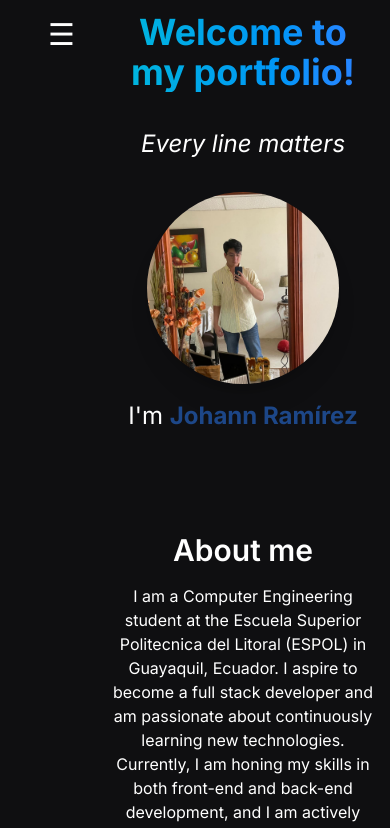
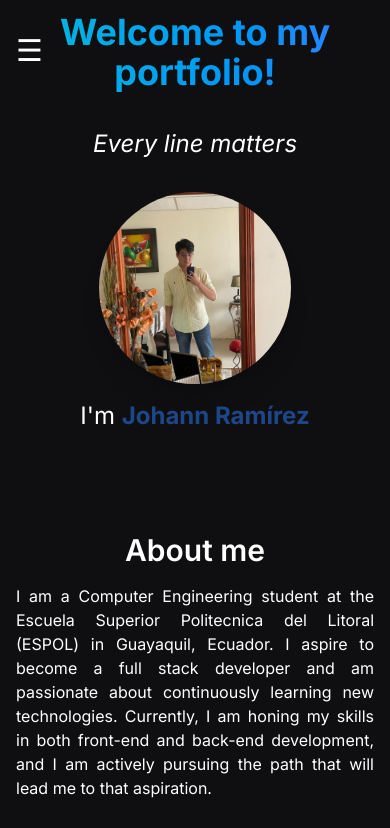
Before and after one commit to Johrespi/johannramz, an Angular app: page / in a window 390 px wide. Shown: the top 828 px of the page. Built offline with nearby package versions, Linux system fonts and the light colour scheme.

Commit message:
responsive

```diff
--- a/src/app/app.component.html
+++ b/src/app/app.component.html
@@ -1,6 +1,8 @@
-<button class="fixed top-4 left-12 z-20 text-3xl" (click)="toggleNavbar()">
-  ☰
-</button>
+@if(!isNavbarCollapsed){
+  <button class="fixed top-8 md:top-11 left-4 md:left-12 z-20 text-3xl hover:scale-110" (click)="toggleNavbar()">
+    ☰
+  </button>
+}
 
 <nav
   [ngClass]="{'-translate-x-full': !isNavbarCollapsed, 'translate-x-0': isNavbarCollapsed}"
@@ -9,7 +11,7 @@
          flex flex-col justify-start text-black border-r-2 border-blue-300">
 
   <ul class="flex flex-col text-center ">
-    <button class="text-5xl text-black" (click)="toggleNavbar()">×</button>
+    <button class="text-5xl text-black hover:scale-110" (click)="toggleNavbar()">×</button>
     <li>
       <a href="#home" class="hover:underline block py-6 flex flex-col items-center ">
         <svg xmlns="http://www.w3.org/2000/svg" class="h-8 w-8 text-white fill-current" viewBox="0 0 576 512"><!--!Font Awesome Free 6.7.2 by @fontawesome - https://fontawesome.com License - https://fontawesome.com/license/free Copyright 2025 Fonticons, Inc.--><path d="M575.8 255.5c0 18-15 32.1-32 32.1l-32 0 .7 160.2c0 2.7-.2 5.4-.5 8.1l0 16.2c0 22.1-17.9 40-40 40l-16 0c-1.1 0-2.2 0-3.3-.1c-1.4 .1-2.8 .1-4.2 .1L416 512l-24 0c-22.1 0-40-17.9-40-40l0-24 0-64c0-17.7-14.3-32-32-32l-64 0c-17.7 0-32 14.3-32 32l0 64 0 24c0 22.1-17.9 40-40 40l-24 0-31.9 0c-1.5 0-3-.1-4.5-.2c-1.2 .1-2.4 .2-3.6 .2l-16 0c-22.1 0-40-17.9-40-40l0-112c0-.9 0-1.9 .1-2.8l0-69.7-32 0c-18 0-32-14-32-32.1c0-9 3-17 10-24L266.4 8c7-7 15-8 22-8s15 2 21 7L564.8 231.5c8 7 12 15 11 24z"/></svg>
@@ -60,7 +62,7 @@
 
 </nav>
 
-<main class="ml-24 md:ml-32 mt-4">
+<main [ngClass]="{'ml-0': !isNavbarCollapsed, 'ml-24 md:ml-32': isNavbarCollapsed}" class="mt-4">
   <section id="home" class="min-h-[500px] p-4">
     <app-home></app-home>
   </section>
--- a/src/app/components/about/about.component.html
+++ b/src/app/components/about/about.component.html
@@ -1,4 +1,4 @@
 <div class="max-w-5xl mx-auto">
     <h2 class="text-3xl font-semibold text-center">About me</h2>
-    <p class="mt-4 text-center md:text-justify"> I am a Computer Engineering student at the Escuela Superior Politecnica del Litoral (ESPOL) in Guayaquil, Ecuador. I aspire to become a full stack developer and am passionate about continuously learning new technologies. Currently, I am honing my skills in both front-end and back-end development, and I am actively pursuing the path that will lead me to that aspiration.</p>
+    <p class="mt-4 text-center text-justify"> I am a Computer Engineering student at the Escuela Superior Politecnica del Litoral (ESPOL) in Guayaquil, Ecuador. I aspire to become a full stack developer and am passionate about continuously learning new technologies. Currently, I am honing my skills in both front-end and back-end development, and I am actively pursuing the path that will lead me to that aspiration.</p>
 </div>
--- a/src/app/components/projects/projects.component.html
+++ b/src/app/components/projects/projects.component.html
@@ -8,7 +8,7 @@
                 <img src="{{ project.image }}" alt="{{ project.title }}" class="w-full max-h-64 object-cover object-center border-b-2 border-blue-300">
                 <div class="p-4 text-center">
                     <h3 class="text-center font-semibold text-lg text-black">{{ project.title}}</h3>
-                    <p class="min-h-[200px] mt-2 md:text-justify text-gray-500">{{ project.description }}</p>
+                    <p class="min-h-[200px] mt-2 text-justify text-gray-500">{{ project.description }}</p>
                     <h3 class="text-center font-semibold text-lg text-black"> Technologies </h3>
                     <div class=" -mx-4 flex justify-center items-center mt-2 gap-1 md:gap-6 h-15">
                     @for(tech of project.techs; track tech){
```
